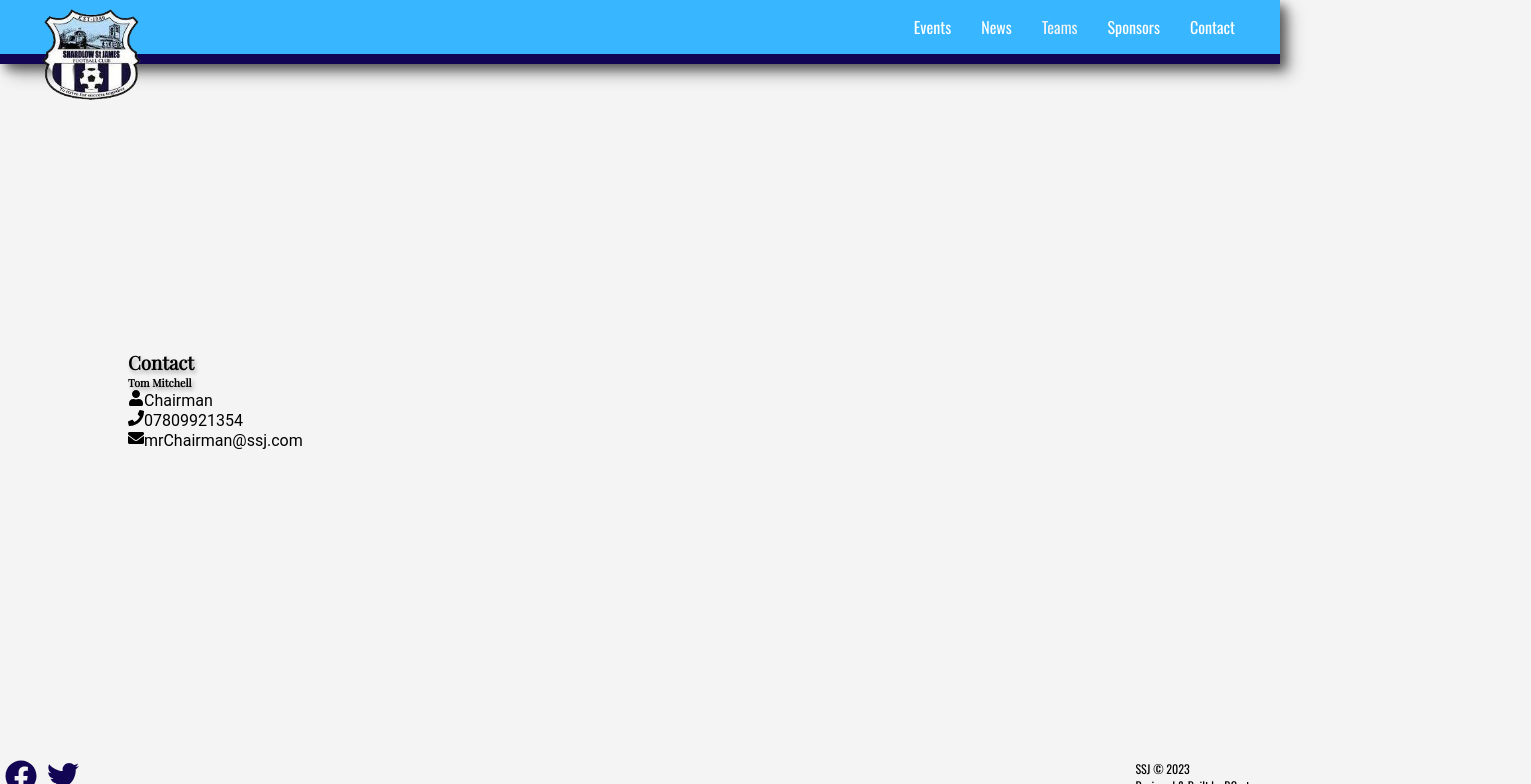
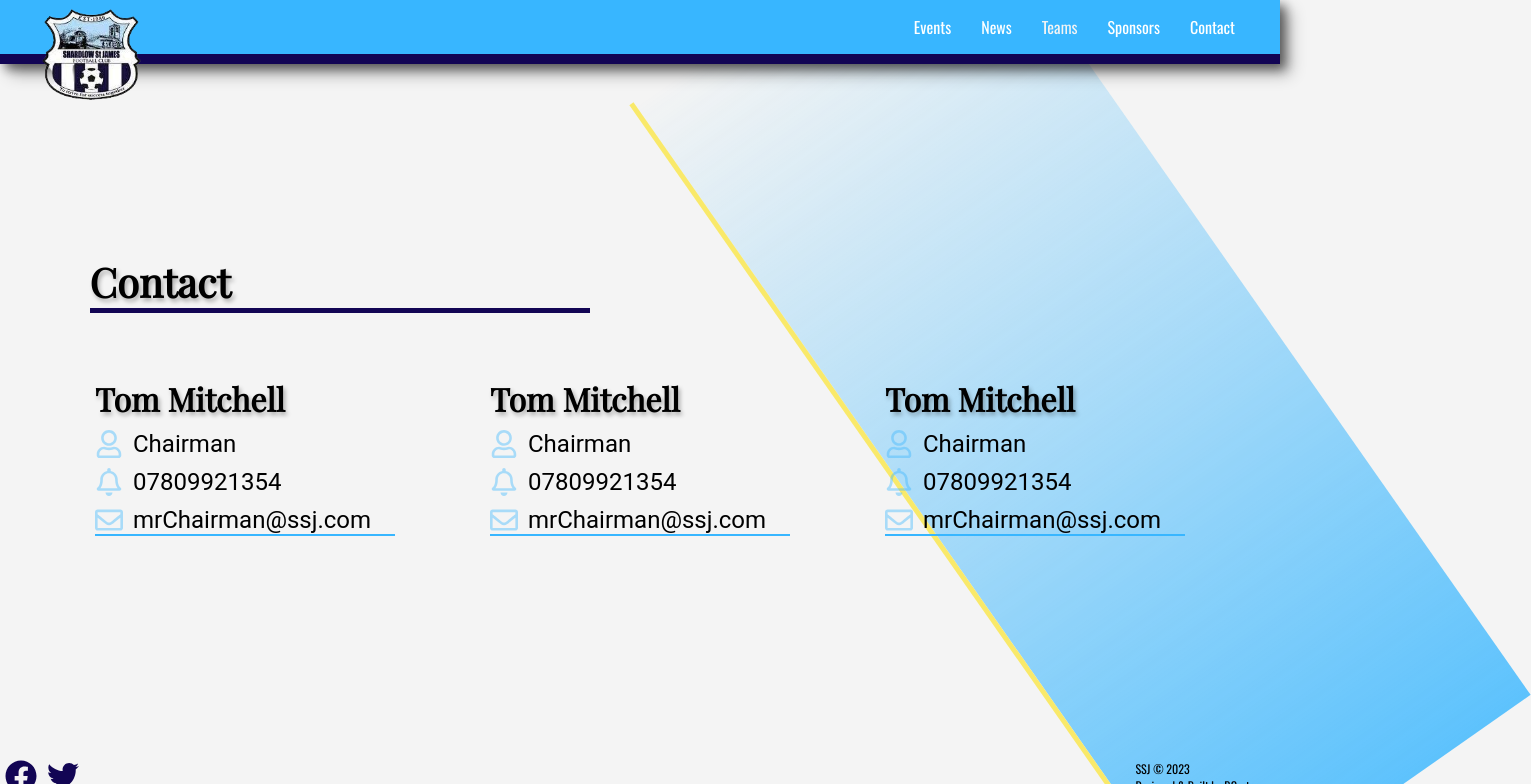
Before and after one commit to paulg44/shardlow_st_james, a React (Create React App) app in the folder ssj/: page /contact in a window 1280 px wide. Shown: the top 784 px of the page, 1531 px wide, since content can reach past the window. Built offline with nearby package versions, Linux system fonts and the light colour scheme.

Commit message:
add all styling to contact page

```diff
--- a/ssj/src/Components/Pages/Contact/Contact.css
+++ b/ssj/src/Components/Pages/Contact/Contact.css
@@ -6,5 +6,26 @@
   flex-direction: column;
   align-items: left;
   justify-content: center;
-  margin-left: 10%;
 }
+
+.contact h3 {
+  font-size: 2.5rem;
+  margin-bottom: 5%;
+  margin-left: 7%;
+  border-bottom: 5px solid var(--dark-blue);
+  width: 500px;
+}
+
+.contactPersonsList {
+  display: grid;
+  grid-template-columns: 300px 300px 300px;
+  justify-content: space-evenly;
+}
+
+.contactObject {
+  transform: rotate(145deg);
+  height: 1000px;
+  right: 0;
+  border-right: 5px solid var(--yellow);
+  border-left: none;
+}
--- a/ssj/src/Components/Pages/Contact/Contact.js
+++ b/ssj/src/Components/Pages/Contact/Contact.js
@@ -6,8 +6,21 @@ import ContactPerson from "./ContactPerson/ContactPerson";
 function Contact() {
   return (
     <div className="contact">
+      <div className="homepageObject contactObject"></div>
       <h3>Contact</h3>
       <div className="contactPersonsList">
+        <ContactPerson
+          contactName="Tom Mitchell"
+          contactPosition="Chairman"
+          contactNumber="07809921354"
+          contactEmail="mrChairman@ssj.com"
+        />
+        <ContactPerson
+          contactName="Tom Mitchell"
+          contactPosition="Chairman"
+          contactNumber="07809921354"
+          contactEmail="mrChairman@ssj.com"
+        />
         <ContactPerson
           contactName="Tom Mitchell"
           contactPosition="Chairman"
--- a/ssj/src/Components/Pages/Contact/ContactPerson/ContactPerson.css
+++ b/ssj/src/Components/Pages/Contact/ContactPerson/ContactPerson.css
@@ -1 +1,27 @@
 /* CSS file for contact person's */
+
+h6 {
+  font-size: 2rem;
+}
+
+.contactInfo {
+  position: relative;
+  display: flex;
+  margin: 10px 0;
+  /* width: 330px; */
+}
+
+.contactInfo p {
+  font-size: 1.5rem;
+}
+
+.contactInfo:nth-child(4) {
+  border-bottom: 2px solid var(--light-blue);
+}
+
+.icon {
+  opacity: 0.4;
+  margin-right: 10px;
+  font-size: 1.75rem;
+  color: var(--light-blue);
+}
--- a/ssj/src/Components/Pages/Contact/ContactPerson/ContactPerson.js
+++ b/ssj/src/Components/Pages/Contact/ContactPerson/ContactPerson.js
@@ -1,24 +1,24 @@
 // Contact Person's Component
 
-import { FaEnvelope, FaPhone, FaUser } from "react-icons/fa";
+import { FaRegBell, FaRegEnvelope, FaRegUser } from "react-icons/fa";
 import "./ContactPerson.css";
 
 function ContactPerson(props) {
   return (
     <div className="contactPerson">
       <h6>{props.contactName}</h6>
-      <p className="position">
-        <FaUser />
-        {props.contactPosition}
-      </p>
-      <p className="phone">
-        <FaPhone />
-        {props.contactNumber}
-      </p>
-      <p className="email">
-        <FaEnvelope />
-        {props.contactEmail}
-      </p>
+      <div className="contactInfo">
+        <FaRegUser className="icon" />
+        <p className="position">{props.contactPosition}</p>
+      </div>
+      <div className="contactInfo">
+        <FaRegBell className="icon" />
+        <p className="phone">{props.contactNumber}</p>
+      </div>
+      <div className="contactInfo">
+        <FaRegEnvelope className="icon" />
+        <p className="email">{props.contactEmail}</p>
+      </div>
     </div>
   );
 }
--- a/ssj/src/Components/Pages/Sponsors/Sponsors.css
+++ b/ssj/src/Components/Pages/Sponsors/Sponsors.css
@@ -10,7 +10,7 @@
 .sponsors h3 {
   font-size: 2rem;
   width: 40%;
-  border-bottom: 3px solid var(--light-blue);
+  border-bottom: 5px solid var(--light-blue);
 }
 
 .sponsorsList {
```
